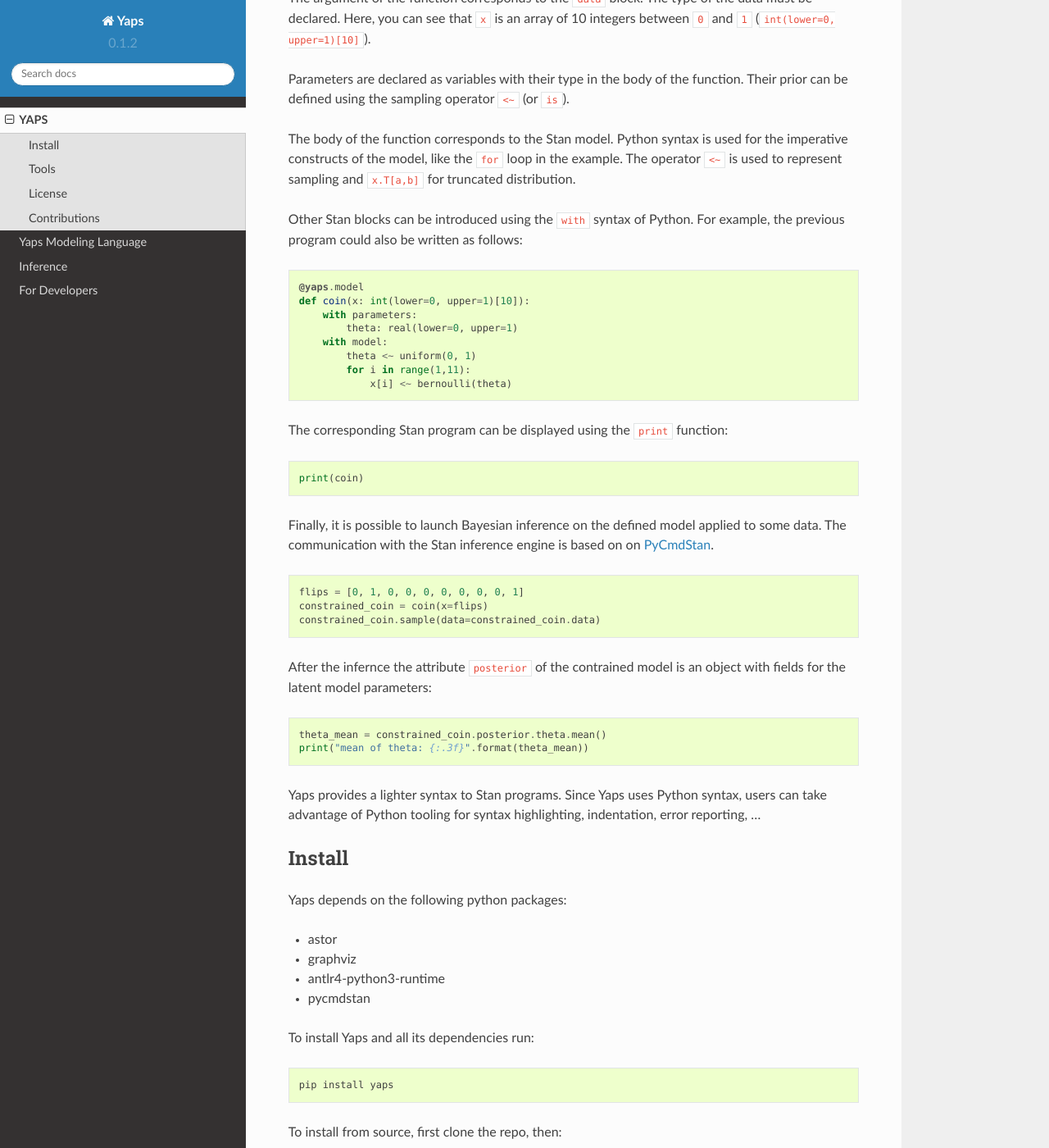
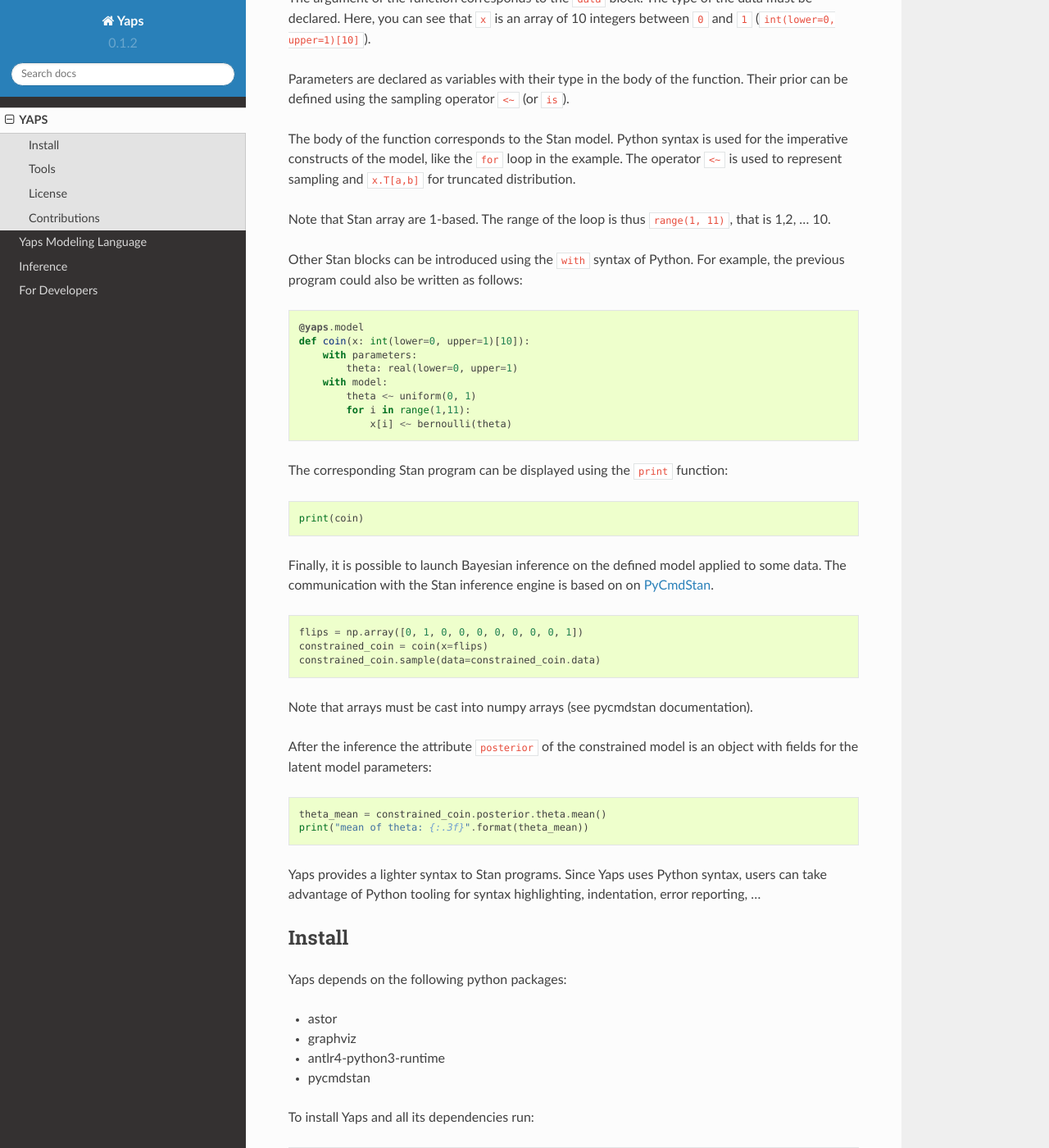
Before and after one commit to IBM/yaps, a Sphinx documentation site: the page built from docs/source/README.md, in a window 1280 px wide and 1400 px high, scrolled down 835 px. Shown: the whole window at 82% size. Built offline with Sphinx 7.4.7 and the Read the Docs theme 2.0.0, drawn with Linux system fonts in a browser that asks for light colours.

Commit message:
Update README

````diff
--- a/docs/source/README.md
+++ b/docs/source/README.md
@@ -26,7 +26,7 @@
 @yaps.model
 def coin(x: int(lower=0, upper=1)[10]):
     theta: real(lower=0, upper=1) <~ uniform(0, 1)
-    for i in range(10):
+    for i in range(1,11):
         x[i] <~ bernoulli(theta)
 ```
 
@@ -46,6 +46,9 @@
 is used for the imperative constructs of the model, like the `for`
 loop in the example. The operator `<~` is used to represent sampling
 and `x.T[a,b]` for truncated distribution.
+
+Note that Stan array are 1-based. The range of the loop is thus `range(1, 11)`,
+that is 1,2, ... 10.
 
 Other Stan blocks can be introduced using the `with` syntax of Python.
 For example, the previous program could also be written as follows:
@@ -68,11 +71,13 @@
 Finally, it is possible to launch Bayesian inference on the defined model applied to some data.
 The communication with the Stan inference engine is based on on [PyCmdStan](https://pycmdstan.readthedocs.io/en/latest/).
 ```python
-flips = [0, 1, 0, 0, 0, 0, 0, 0, 0, 1]
+flips = np.array([0, 1, 0, 0, 0, 0, 0, 0, 0, 1])
 constrained_coin = coin(x=flips)
 constrained_coin.sample(data=constrained_coin.data)
 ```
-After the infernce the attribute `posterior` of the contrained model is an object with fields for the latent model parameters:
+Note that arrays must be cast into numpy arrays (see pycmdstan documentation).
+
+After the inference the attribute `posterior` of the constrained model is an object with fields for the latent model parameters:
 ```python
 theta_mean = constrained_coin.posterior.theta.mean()
 print("mean of theta: {:.3f}".format(theta_mean))
````
Also changed, not shown: README.md (+8 -3 lines), 5 other files.
